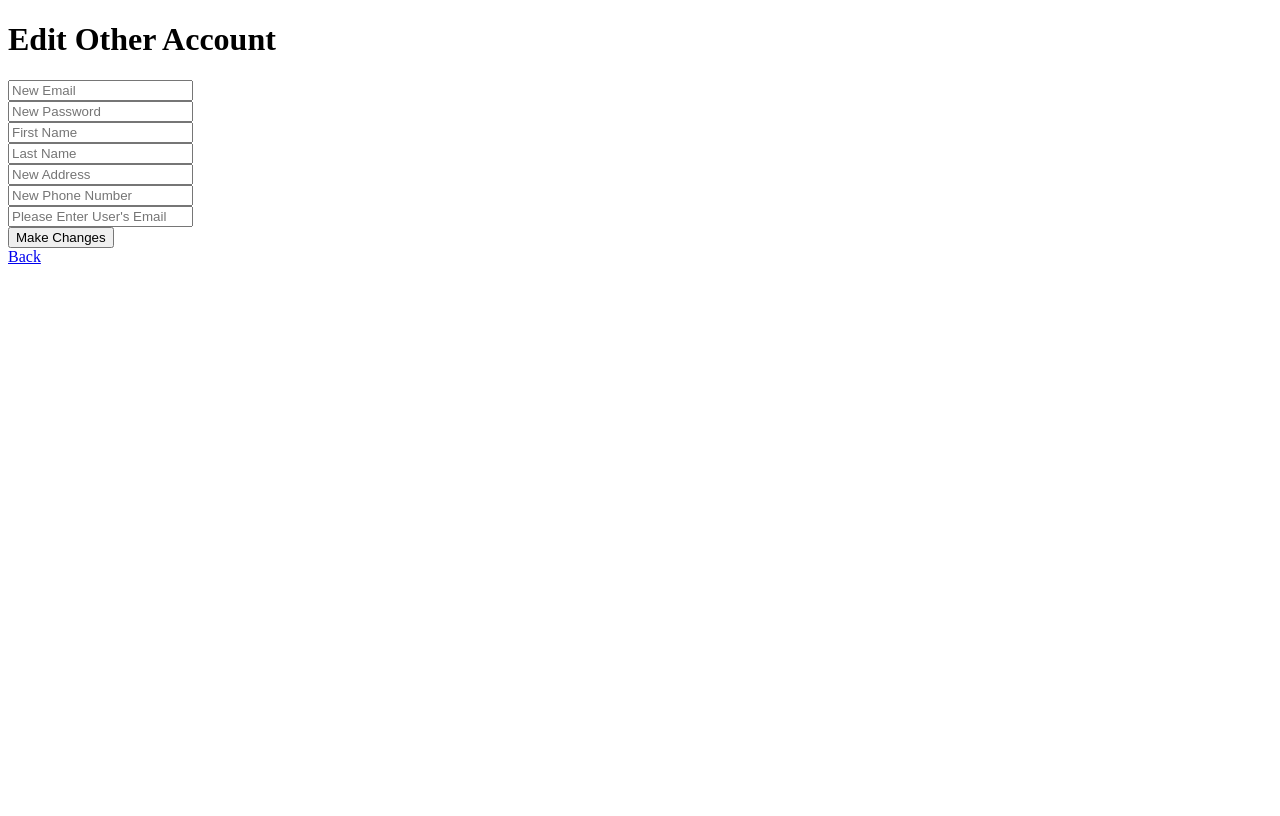
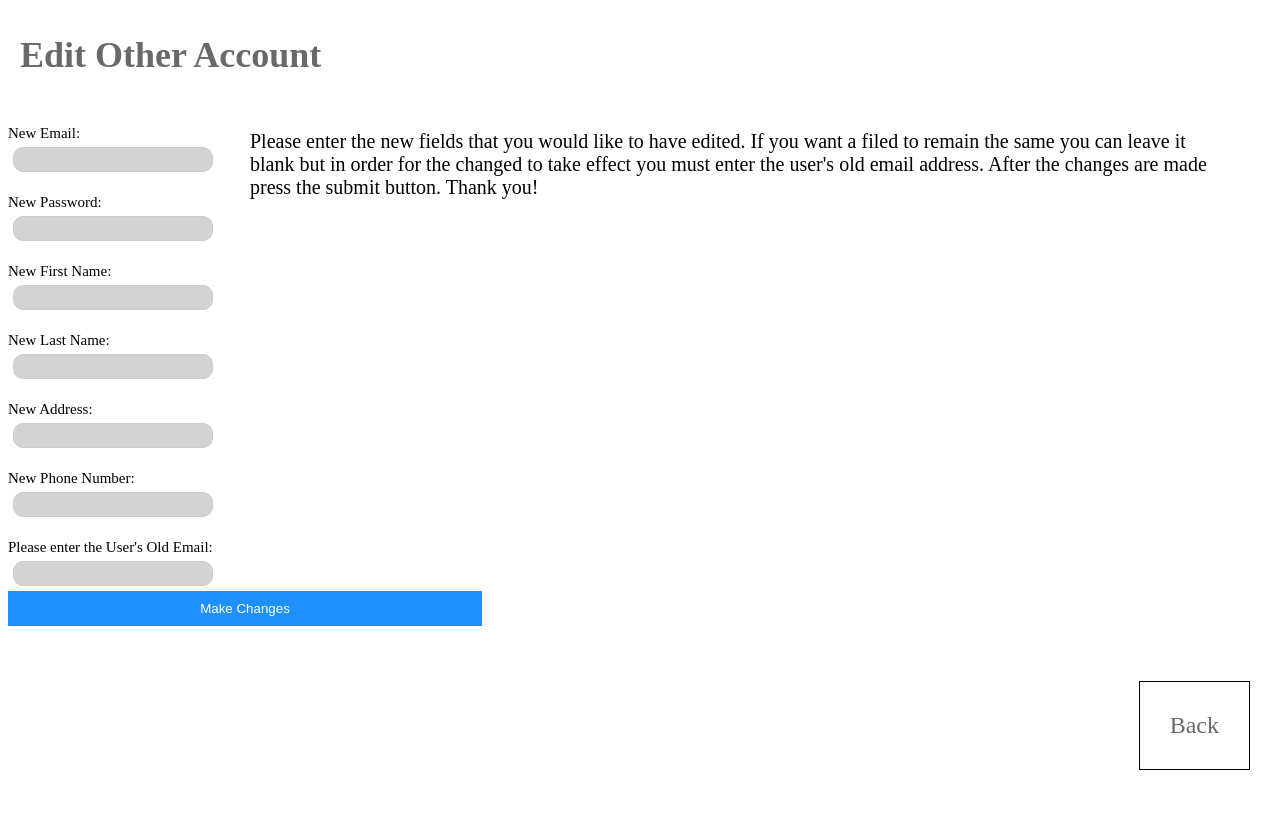
Before and after one commit to mohsinshah04/ta_project, a Django app: page /accountEditOther/ in a window 1280 px wide. Before the commit the page ends 264 px from the top, so only its background shows below. Run offline with Django 5.2, Linux system fonts and the light colour scheme.

Commit message:
Got the acctsOtherEdit.html.html to look nice and I also changed the view so that it would be easier to display

```diff
--- a/djangoProject1/templates/acctsOtherEdit.html
+++ b/djangoProject1/templates/acctsOtherEdit.html
@@ -3,24 +3,109 @@
 <head>
     <meta charset="UTF-8">
     <title>Edit Other Accounts Page</title>
+     <style>
+         body {
+            display: flex;
+            justify-content: left;
+            align-items: flex-start;
+            height: 100vh;
+        }
+        .backButton {
+            position: absolute;
+            bottom: 30px;
+            right: 30px;
+            padding: 30px;
+            font-size: 24px;
+            background-color: white;
+            text-decoration: none;
+            color: dimgray;
+            border: solid 1px black;
+        }
 
+        .text h1 {
+            position: absolute;
+            top: 10px;
+            left: 20px;
+            color: dimgray;
+            font-size: 36px;
+        }
+
+        .text {
+            width: 75%;
+            padding-top: 100px;
+            left: 100px;
+            text-align: left;
+            font-size: 15px;
+        }
+
+        .text p {
+            position: absolute;
+            top: 10px;
+            padding-left: 150px;
+            text-align: left;
+            font-size: 20px; /* Change the font size */
+        }
+
+        .text-input {
+            width: 200px; /* Adjust width as needed */
+            height: 25px; /* Adjust height as needed */
+            padding: 7px;
+            margin: 5px;
+            border: 1px solid #ccc;
+            border-radius: 10px;
+            background-color: lightgrey;
+            font-size: 16px;
+            box-sizing: border-box; /* Ensures padding and border are included in the element's total width and height */
+        }
+
+        .input[type="submit"] {
+            width: 50%;
+            padding: 10px;
+            background-color: dodgerblue;
+            color: #fff;
+            border: none;
+        }
+
+        .input[type="submit"]:hover {
+            background-color: deepskyblue;
+        }
+
+        .text-message{
+            vertical-align: text-bottom;
+        }
+
+    </style>
 </head>
 <body>
-<h1>Edit Other Account</h1>
-    <form method="post">
+<div class="text">
+    <h1>Edit Other Account</h1>
+        <p class="text p">
+            Please enter the new fields that you would like to have edited. If you want a filed to remain the same you
+            can leave it blank but in order for the changed to take effect you must enter the user's old email address.
+            After the changes are made press the submit button. Thank you!
+        </p>
+        <form method="post">
         {% csrf_token %}
-        <input type="text" name="Email" placeholder="New Email" value=""><br>
-        <input type="password" name="Password" placeholder="New Password" value=""><br>
-        <input type="text" name="First Name" placeholder="First Name" value=""><br>
-        <input type="text" name="Last Name" placeholder="Last Name" value=""><br>
-        <input type="text" name="Address" placeholder="New Address" value=""><br>
-        <input type="text" name="Phone Number" placeholder="New Phone Number" value=""><br>
-        <input type="text" name="User Email" placeholder="Please Enter User's Email" required><br>
-        <input type="submit" value="Make Changes">
+        <br>New Email:
+        <br><input type="text" name="Email" class="text-input" value=""><br>
+        <br>New Password:
+        <br><input type="password" name="Password" class="text-input" value=""><br>
+        <br>New First Name:
+        <br><input type="text" name="First Name" class="text-input" value=""><br>
+        <br>New Last Name:
+        <br><input type="text" name="Last Name" class="text-input" value=""><br>
+        <br>New Address:
+        <br><input type="text" name="Address" class="text-input" value=""><br>
+        <br>New Phone Number:
+        <br><input type="text" name="Phone Number" class="text-input" value=""><br>
+        <br>Please enter the User's Old Email:
+        <br><input type="text" name="User Email" class="text-input" required><br>
+            <input type="submit" class="input"value="Make Changes">
     </form>
     {% if message %}
-            <p class="message">{{ message }}</p>
+            <h2 class="text-message">{{ message }}</h2>
     {% endif %}
-    <a href="/accountsViewSelf">Back</a>
+    <a href="/accountsViewSelf" class="backButton">Back</a>
+</div>
 </body>
 </html>
```
Also changed, not shown: djangoProject1/templates/acctsView.html (+12 -5 lines), djangoProject1/templates/acctsViewSelf.html (+8 -1 lines).
